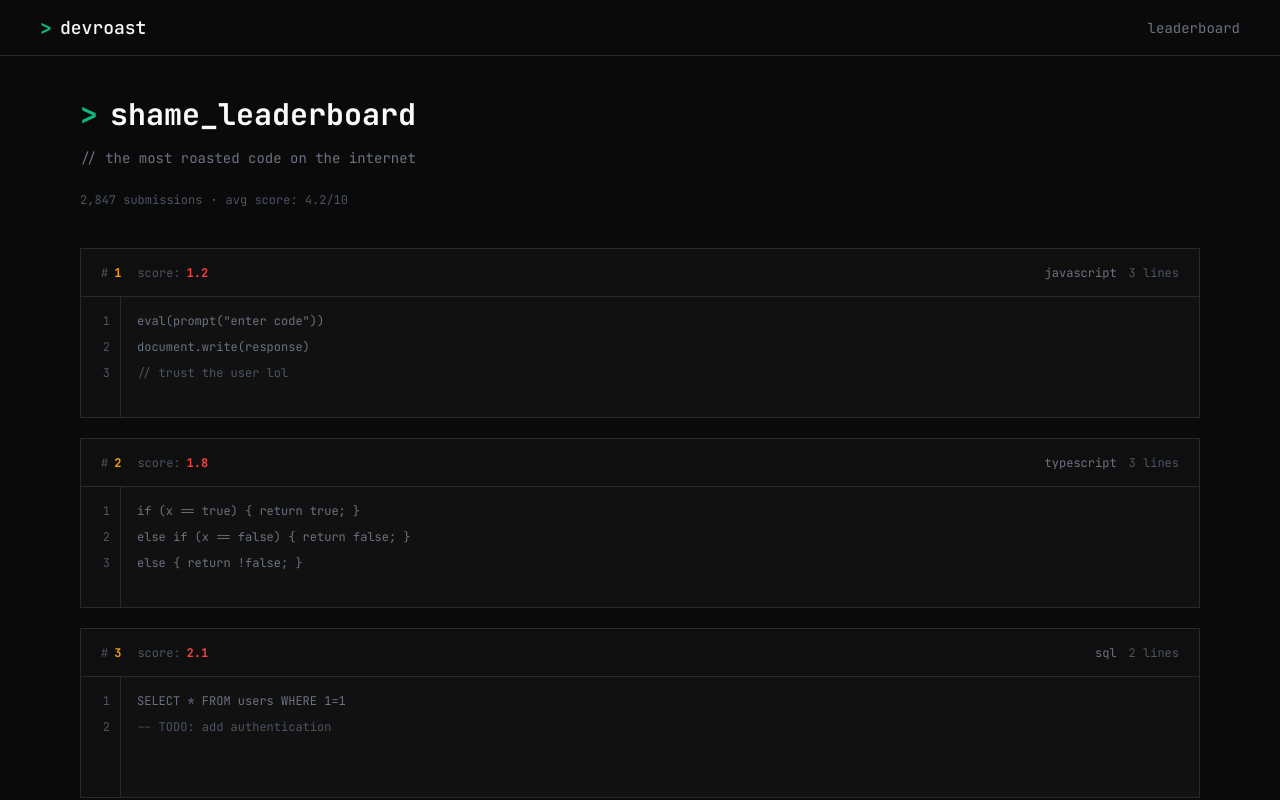
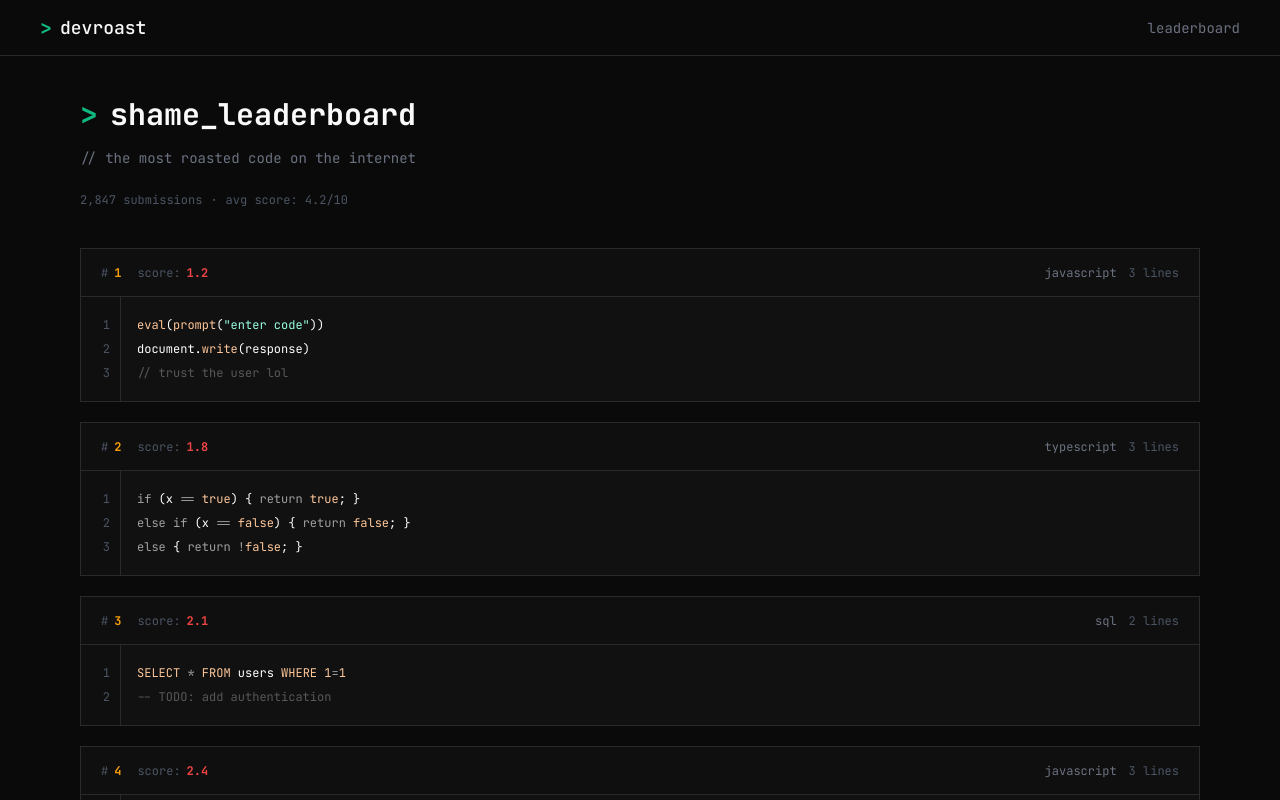
Before and after one commit to yurifs/nlw-operator-fullstack-devroast, a Next.js app: page /leaderboard in a window 1280 px wide. Shown: the top 800 px of the page. Built offline with nearby package versions, Linux system fonts and the light colour scheme.

Commit message:
refactor: convert CodeBlock to composition pattern with named exports

```diff
--- a/src/app/leaderboard/page.tsx
+++ b/src/app/leaderboard/page.tsx
@@ -1,89 +1,98 @@
 import {
-  TableRowLeaderboardCode,
-  TableRowLeaderboardMeta,
-  TableRowLeaderboardRoot,
-} from "@/components/ui/table-row-leaderboard";
+  CodeBlockCodeArea,
+  CodeBlockHeaderMetaContainer,
+  CodeBlockHeaderMetaLanguage,
+  CodeBlockHeaderMetaLineCount,
+  CodeBlockHeaderMetaRank,
+  CodeBlockHeaderMetaScore,
+  CodeBlockRoot,
+} from "@/components/ui/code-block";
 
 const LEADERBOARD_DATA = [
   {
     rank: 1,
     score: 1.2,
-    codeLines: [
-      'eval(prompt("enter code"))',
-      "document.write(response)",
-      "// trust the user lol",
-    ],
+    code: `eval(prompt("enter code"))
+document.write(response)
+// trust the user lol`,
     language: "javascript",
     lineCount: 3,
   },
   {
     rank: 2,
     score: 1.8,
-    codeLines: [
-      "if (x == true) { return true; }",
-      "else if (x == false) { return false; }",
-      "else { return !false; }",
-    ],
+    code: `if (x == true) { return true; }
+else if (x == false) { return false; }
+else { return !false; }`,
     language: "typescript",
     lineCount: 3,
   },
   {
     rank: 3,
     score: 2.1,
-    codeLines: ["SELECT * FROM users WHERE 1=1", "-- TODO: add authentication"],
+    code: `SELECT * FROM users WHERE 1=1
+-- TODO: add authentication`,
     language: "sql",
     lineCount: 2,
   },
   {
     rank: 4,
     score: 2.4,
-    codeLines: ["function foo() {", "  return foo();", "}"],
+    code: `function foo() {
+  return foo();
+}`,
     language: "javascript",
     lineCount: 3,
   },
   {
     rank: 5,
     score: 2.8,
-    codeLines: ["var x = 1;", "var y = 2;", "var z = 3;"],
+    code: `var x = 1;
+var y = 2;
+var z = 3;`,
     language: "javascript",
     lineCount: 3,
   },
   {
     rank: 6,
     score: 3.1,
-    codeLines: ["while (true) {", "  console.log('ok');", "}"],
+    code: `while (true) {
+  console.log('ok');
+}`,
     language: "javascript",
     lineCount: 3,
   },
   {
     rank: 7,
     score: 3.5,
-    codeLines: ["try {", "  // code here", "} catch { }"],
+    code: `try {
+  // code here
+} catch { }`,
     language: "javascript",
     lineCount: 3,
   },
   {
     rank: 8,
     score: 3.9,
-    codeLines: ["const arr = new Array(1000).fill(0);"],
+    code: `const arr = new Array(1000).fill(0);`,
     language: "javascript",
     lineCount: 1,
   },
   {
     rank: 9,
     score: 4.2,
-    codeLines: ["for (let i = 0; i < 10000; i++) {", "  console.log(i);", "}"],
+    code: `for (let i = 0; i < 10000; i++) {
+  console.log(i);
+}`,
     language: "javascript",
     lineCount: 3,
   },
   {
     rank: 10,
     score: 4.7,
-    codeLines: [
-      "function hack() {",
-      "  eval(atob('aHR0cDovL2N1c3RvbS5kZWY='));",
-      "}",
-    ],
+    code: `function hack() {
+  eval(atob('aHR0cDovL2N1c3RvbS5kZWY='));
+}`,
     language: "javascript",
     lineCount: 3,
   },
@@ -100,9 +109,7 @@ export default function LeaderboardPage() {
 
   return (
     <main className="flex flex-col items-center min-h-screen bg-bg-page">
-      {/* Main Content */}
       <section className="flex flex-col gap-10 w-full max-w-[1280px] px-20 py-10">
-        {/* Hero Section */}
         <div className="flex flex-col gap-4">
           <div className="flex items-center gap-3">
             <span className="text-accent-green text-3xl font-bold">{">"}</span>
@@ -114,7 +121,6 @@ export default function LeaderboardPage() {
             {`// the most roasted code on the internet`}
           </p>
 
-          {/* Stats Row */}
           <div className="flex items-center gap-2 mt-2">
             <span className="text-text-tertiary text-xs">
               {`${totalRoasts.toLocaleString()} submissions`}
@@ -126,22 +132,29 @@ export default function LeaderboardPage() {
           </div>
         </div>
 
-        {/* Leaderboard Entries */}
         <div className="flex flex-col gap-5">
           {LEADERBOARD_DATA.map((entry) => (
             <div key={entry.rank} className="border border-border-primary">
-              <TableRowLeaderboardRoot>
-                <TableRowLeaderboardMeta
-                  rank={entry.rank}
-                  score={entry.score}
+              <CodeBlockRoot>
+                <CodeBlockHeaderMetaContainer>
+                  <div className="flex items-center gap-4">
+                    <CodeBlockHeaderMetaRank rank={entry.rank} />
+                    <CodeBlockHeaderMetaScore score={entry.score} />
+                  </div>
+                  <div className="flex items-center gap-3">
+                    <CodeBlockHeaderMetaLanguage>
+                      {entry.language}
+                    </CodeBlockHeaderMetaLanguage>
+                    <CodeBlockHeaderMetaLineCount>
+                      {entry.lineCount}
+                    </CodeBlockHeaderMetaLineCount>
+                  </div>
+                </CodeBlockHeaderMetaContainer>
+                <CodeBlockCodeArea
+                  code={entry.code}
                   language={entry.language}
-                  lineCount={entry.lineCount}
                 />
-                <TableRowLeaderboardCode
-                  codeLines={entry.codeLines}
-                  lineCount={entry.lineCount}
-                />
-              </TableRowLeaderboardRoot>
+              </CodeBlockRoot>
             </div>
           ))}
         </div>
--- a/src/components/ui/code-block.tsx
+++ b/src/components/ui/code-block.tsx
@@ -1,32 +1,70 @@
 import { codeToHtml } from "shiki";
 import { twMerge } from "tailwind-merge";
 
-export interface CodeBlockProps {
+interface CodeBlockRootProps {
+  className?: string;
+  children?: React.ReactNode;
+}
+
+function CodeBlockRoot({ className, children }: CodeBlockRootProps) {
+  return <div className={twMerge("flex flex-col", className)}>{children}</div>;
+}
+
+interface CodeBlockCodeAreaProps {
   code: string;
   language?: string;
-  filename?: string;
   className?: string;
 }
 
-export async function CodeBlock({
+async function CodeBlockCodeArea({
   code,
   language = "javascript",
-  filename,
   className,
-}: CodeBlockProps) {
+}: CodeBlockCodeAreaProps) {
   const html = await codeToHtml(code, {
     lang: language,
     theme: "vesper",
   });
 
+  const lines = code.split("\n");
+  const lineNumbers = lines.map((_, i) => i + 1);
+
+  return (
+    <div className={twMerge("flex overflow-auto bg-bg-input", className)}>
+      <div className="w-10 shrink-0 bg-bg-surface border-r border-border-primary">
+        <div className="flex flex-col py-4 px-2.5">
+          {lineNumbers.map((num) => (
+            <span
+              key={num}
+              className="font-mono text-xs text-text-tertiary text-right leading-6"
+            >
+              {num}
+            </span>
+          ))}
+        </div>
+      </div>
+      <div
+        className="flex-1 overflow-auto font-mono text-xs [&>pre]:!bg-transparent [&>pre]:!p-4 [&>pre]:!m-0 [&>code]:!bg-transparent [&>code]:!p-0 [&>code]:!text-inherit leading-6"
+        // biome-ignore lint/security/noDangerouslySetInnerHtml: shiki generates trusted HTML
+        dangerouslySetInnerHTML={{ __html: html }}
+      />
+    </div>
+  );
+}
+
+interface CodeBlockHeaderMacProps {
+  filename?: string;
+  className?: string;
+}
+
+function CodeBlockHeaderMac({ filename, className }: CodeBlockHeaderMacProps) {
   return (
     <div
       className={twMerge(
-        "rounded-md border border-border-primary overflow-hidden",
+        "flex items-center gap-3 h-10 px-4 border-b border-border-primary bg-bg-surface",
         className,
       )}
     >
-      <div className="flex items-center gap-3 h-10 px-4 border-b border-border-primary">
       <span className="w-3 h-3 rounded-full bg-accent-red" />
       <span className="w-3 h-3 rounded-full bg-accent-amber" />
       <span className="w-3 h-3 rounded-full bg-accent-green" />
@@ -39,11 +77,123 @@ export async function CodeBlock({
         </>
       )}
     </div>
+  );
+}
+
+interface CodeBlockHeaderMetaContainerProps {
+  className?: string;
+  children?: React.ReactNode;
+}
+
+function CodeBlockHeaderMetaContainer({
+  className,
+  children,
+}: CodeBlockHeaderMetaContainerProps) {
+  return (
     <div
-        className="bg-bg-input font-mono text-sm [&>pre]:!bg-transparent [&>pre]:!p-4 [&>pre]:!m-0 [&>code]:!bg-transparent [&>code]:!p-0"
-        // biome-ignore lint/security/noDangerouslySetInnerHtml: shiki generates trusted HTML
-        dangerouslySetInnerHTML={{ __html: html }}
-      />
+      className={twMerge(
+        "flex items-center justify-between h-12 px-5 border-b border-border-primary bg-bg-surface",
+        className,
+      )}
+    >
+      {children}
     </div>
   );
 }
+
+interface CodeBlockHeaderMetaRankProps {
+  rank: number;
+  className?: string;
+}
+
+function CodeBlockHeaderMetaRank({
+  rank,
+  className,
+}: CodeBlockHeaderMetaRankProps) {
+  return (
+    <div className={twMerge("flex items-center gap-1.5", className)}>
+      <span className="text-text-tertiary text-xs">#</span>
+      <span className="text-accent-amber text-xs font-bold">{rank}</span>
+    </div>
+  );
+}
+
+interface CodeBlockHeaderMetaScoreProps {
+  score: number;
+  className?: string;
+}
+
+function CodeBlockHeaderMetaScore({
+  score,
+  className,
+}: CodeBlockHeaderMetaScoreProps) {
+  return (
+    <div className={twMerge("flex items-center gap-1.5", className)}>
+      <span className="text-text-tertiary text-xs">score:</span>
+      <span className="text-accent-red text-xs font-bold">
+        {score.toFixed(1)}
+      </span>
+    </div>
+  );
+}
+
+interface CodeBlockHeaderMetaLanguageProps {
+  children: React.ReactNode;
+  className?: string;
+}
+
+function CodeBlockHeaderMetaLanguage({
+  children,
+  className,
+}: CodeBlockHeaderMetaLanguageProps) {
+  return (
+    <span className={twMerge("text-text-secondary text-xs", className)}>
+      {children}
+    </span>
+  );
+}
+
+interface CodeBlockHeaderMetaLineCountProps {
+  children: React.ReactNode;
+  className?: string;
+}
+
+function CodeBlockHeaderMetaLineCount({
+  children,
+  className,
+}: CodeBlockHeaderMetaLineCountProps) {
+  return (
+    <span className={twMerge("text-text-tertiary text-xs", className)}>
+      {children} lines
+    </span>
+  );
+}
+
+const CodeBlock = Object.assign(CodeBlockRoot, {
+  CodeArea: CodeBlockCodeArea,
+  HeaderMac: CodeBlockHeaderMac,
+  HeaderMeta: CodeBlockHeaderMetaContainer,
+});
+
+export {
+  CodeBlock,
+  CodeBlockRoot,
+  CodeBlockCodeArea,
+  CodeBlockHeaderMac,
+  CodeBlockHeaderMetaContainer,
+  CodeBlockHeaderMetaRank,
+  CodeBlockHeaderMetaScore,
+  CodeBlockHeaderMetaLanguage,
+  CodeBlockHeaderMetaLineCount,
+};
+
+export type {
+  CodeBlockRootProps,
+  CodeBlockCodeAreaProps,
+  CodeBlockHeaderMacProps,
+  CodeBlockHeaderMetaContainerProps,
+  CodeBlockHeaderMetaRankProps,
+  CodeBlockHeaderMetaScoreProps,
+  CodeBlockHeaderMetaLanguageProps,
+  CodeBlockHeaderMetaLineCountProps,
+};
--- a/src/components/ui/table-row-leaderboard.tsx
+++ /dev/null
@@ -1,194 +0,0 @@
-import { twMerge } from "tailwind-merge";
-
-interface TableRowLeaderboardRootProps {
-  className?: string;
-  children?: React.ReactNode;
-}
-
-function TableRowLeaderboardRoot({
-  className,
-  children,
-}: TableRowLeaderboardRootProps) {
-  return <div className={twMerge("flex flex-col", className)}>{children}</div>;
-}
-
-interface TableRowLeaderboardMetaProps {
-  rank: number;
-  score: number;
-  language: string;
-  lineCount: number;
-  className?: string;
-}
-
-function TableRowLeaderboardMeta({
-  rank,
-  score,
-  language,
-  lineCount,
-  className,
-}: TableRowLeaderboardMetaProps) {
-  return (
-    <div
-      className={twMerge(
-        "flex items-center justify-between h-12 px-5 border-b border-border-primary bg-bg-surface",
-        className,
-      )}
-    >
-      <div className="flex items-center gap-4">
-        <TableRowLeaderboardRank rank={rank} />
-        <TableRowLeaderboardScore score={score} />
-      </div>
-      <div className="flex items-center gap-3">
-        <TableRowLeaderboardLanguage language={language} />
-        <TableRowLeaderboardLineCount lineCount={lineCount} />
-      </div>
-    </div>
-  );
-}
-
-interface TableRowLeaderboardRankProps {
-  rank: number;
-  className?: string;
-}
-
-function TableRowLeaderboardRank({
-  rank,
-  className,
-}: TableRowLeaderboardRankProps) {
-  return (
-    <div className={twMerge("flex items-center gap-1.5", className)}>
-      <span className="text-text-tertiary text-xs">#</span>
-      <span className="text-accent-amber text-xs font-bold">{rank}</span>
-    </div>
-  );
-}
-
-interface TableRowLeaderboardScoreProps {
-  score: number;
-  className?: string;
-}
-
-function TableRowLeaderboardScore({
-  score,
-  className,
-}: TableRowLeaderboardScoreProps) {
-  return (
-    <div className={twMerge("flex items-center gap-1.5", className)}>
-      <span className="text-text-tertiary text-xs">score:</span>
-      <span className="text-accent-red text-xs font-bold">
-        {score.toFixed(1)}
-      </span>
-    </div>
-  );
-}
-
-interface TableRowLeaderboardLanguageProps {
-  language: string;
-  className?: string;
-}
-
-function TableRowLeaderboardLanguage({
-  language,
-  className,
-}: TableRowLeaderboardLanguageProps) {
-  return (
-    <span className={twMerge("text-text-secondary text-xs", className)}>
-      {language}
-    </span>
-  );
-}
-
-interface TableRowLeaderboardLineCountProps {
-  lineCount: number;
-  className?: string;
-}
-
-function TableRowLeaderboardLineCount({
-  lineCount,
-  className,
-}: TableRowLeaderboardLineCountProps) {
-  return (
-    <span className={twMerge("text-text-tertiary text-xs", className)}>
-      {lineCount} lines
-    </span>
-  );
-}
-
-interface TableRowLeaderboardCodeProps {
-  codeLines: string[];
-  lineCount: number;
-  className?: string;
-}
-
-function TableRowLeaderboardCode({
-  codeLines,
-  lineCount,
-  className,
-}: TableRowLeaderboardCodeProps) {
-  const lineNumbers = Array.from({ length: lineCount }, (_, i) => i + 1);
-
-  return (
-    <div
-      className={twMerge("h-[120px] flex overflow-auto bg-bg-input", className)}
-    >
-      {/* Line Numbers */}
-      <div className="w-10 shrink-0 bg-bg-surface border-r border-border-primary">
-        <div className="flex flex-col gap-1.5 py-3.5 px-2.5">
-          {lineNumbers.map((num) => (
-            <span
-              key={num}
-              className="font-mono text-xs text-text-tertiary text-right leading-5"
-            >
-              {num}
-            </span>
-          ))}
-        </div>
-      </div>
-
-      {/* Code Content */}
-      <div className="flex-1 flex flex-col gap-1.5 p-3.5 pl-4 overflow-auto">
-        {codeLines.map((line) => (
-          <span
-            key={line}
-            className={`font-mono text-xs leading-5 ${
-              line.startsWith("//") || line.startsWith("--")
-                ? "text-text-tertiary"
-                : "text-text-secondary"
-            }`}
-          >
-            {line}
-          </span>
-        ))}
-      </div>
-    </div>
-  );
-}
-
-const TableRowLeaderboard = Object.assign(TableRowLeaderboardRoot, {
-  Meta: TableRowLeaderboardMeta,
-  Rank: TableRowLeaderboardRank,
-  Score: TableRowLeaderboardScore,
-  Language: TableRowLeaderboardLanguage,
-  LineCount: TableRowLeaderboardLineCount,
-  Code: TableRowLeaderboardCode,
-});
-
-export {
-  TableRowLeaderboard,
-  TableRowLeaderboardRoot,
-  TableRowLeaderboardMeta,
-  TableRowLeaderboardRank,
-  TableRowLeaderboardScore,
-  TableRowLeaderboardLanguage,
-  TableRowLeaderboardLineCount,
-  TableRowLeaderboardCode,
-};
-
-export type {
-  TableRowLeaderboardMetaProps,
-  TableRowLeaderboardRankProps,
-  TableRowLeaderboardScoreProps,
-  TableRowLeaderboardLanguageProps,
-  TableRowLeaderboardLineCountProps,
-  TableRowLeaderboardCodeProps,
-};
```
Also changed, not shown: src/app/components/page.tsx (+9 -6 lines). Lines whose indentation alone changed are shown as unchanged.
